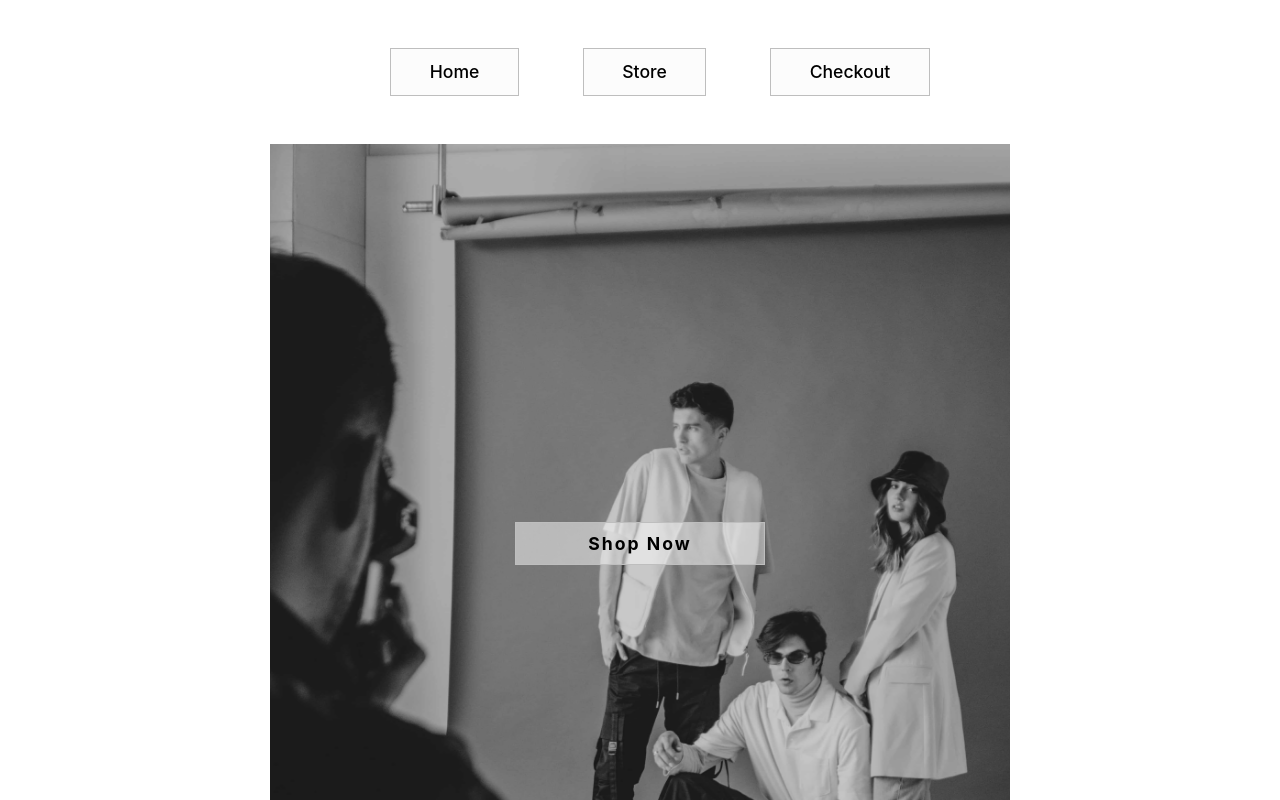
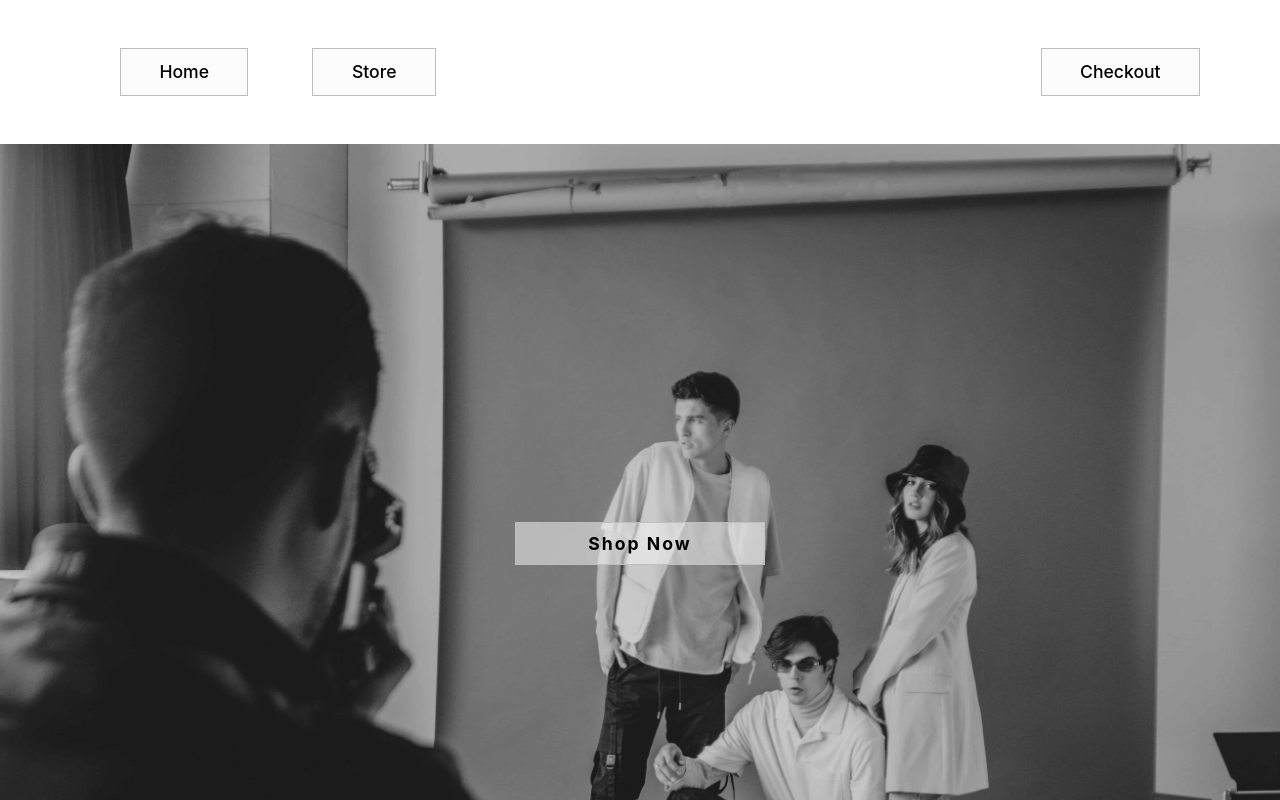
Before and after one commit to dpsiu/Shopping-Cart, a React (Vite) app: page / in a window 1280 px wide. Shown: the top 800 px of the page. Built offline with nearby package versions, Linux system fonts and the light colour scheme.

Commit message:
Fix issue - home page img width

```diff
--- a/src/App.css
+++ b/src/App.css
@@ -17,6 +17,8 @@
   --clr-error-state-hover: #be6767;
 }
 
+
+
 body {
   display: flex;
   flex-direction: column;
@@ -25,6 +27,7 @@ body {
   margin: 0;
   padding: 0;
   overflow-x: hidden;
+  width: 100vw;
 }
 
 p{
@@ -112,7 +115,7 @@ li{
   background-position: center;
 
   height: 100vh;
-  width: 100% !important;
+  width: 100vw !important;
   position: relative;
   text-align: center;
 }
```
